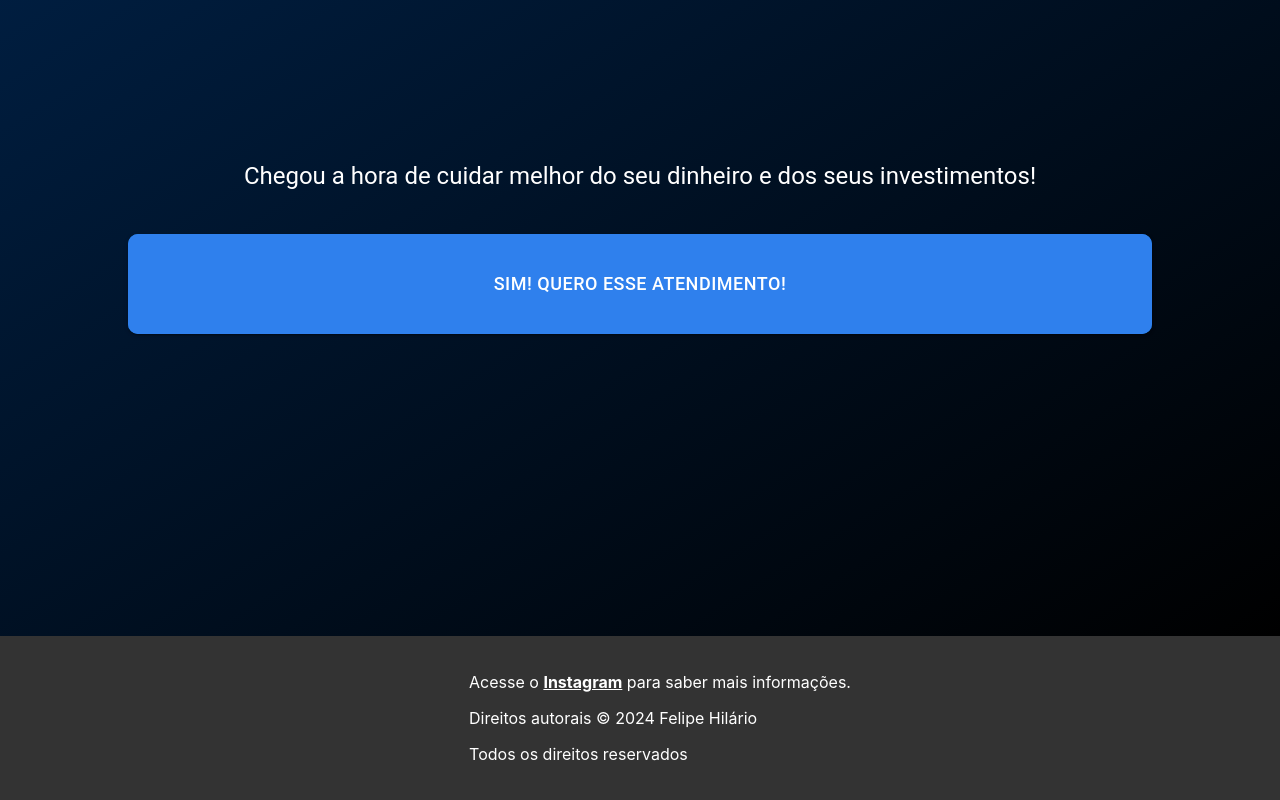
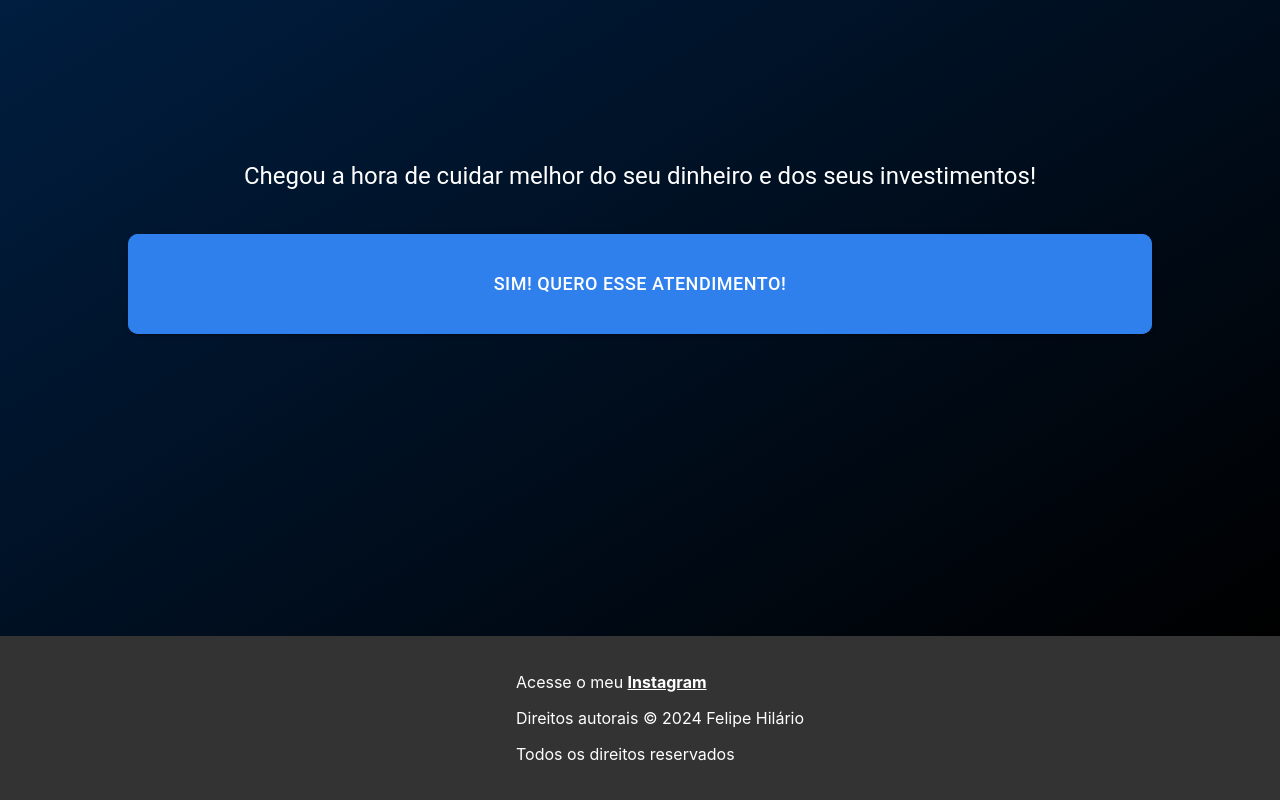
Before and after one commit to AndreHilario/ip.ebenezertaubate, a React (Vite) app: page / in a window 1280 px wide. Shown: the part 2564-3364 px from the top of the page. Built offline with nearby package versions, Linux system fonts and the light colour scheme.

Commit message:
fix: message from insta fixed

```diff
--- a/src/components/Footer/Copyright.tsx
+++ b/src/components/Footer/Copyright.tsx
@@ -4,7 +4,7 @@ const Copyright = () => {
   return (
     <div>
       <p>
-        Acesse o{' '}
+        Acesse o meu{' '}
         <a
           href="https://www.instagram.com/felipehilario.investimentos/"
           target="_blank"
@@ -13,7 +13,6 @@ const Copyright = () => {
         >
           Instagram
         </a>{' '}
-        para saber mais informações.
       </p>
       <p>Direitos autorais © 2024 Felipe Hilário</p> <p>Todos os direitos reservados</p>
     </div>
```
